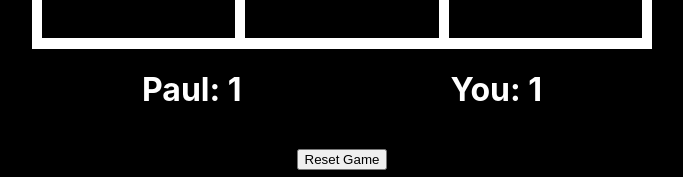
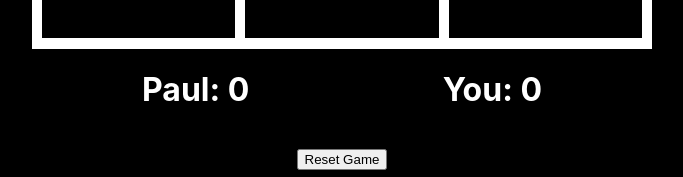
Before and after one commit to gonzalespaulb/minimax, a React (Create React App) app: page / in a window 1280 px wide. Shown: the part 601-778 px from the top of the page, without its empty margins (298-981 px from the left). Built offline with nearby package versions, Linux system fonts and the light colour scheme.

Commit message:
keeps score

```diff
--- a/src/BoardHolder/BoardHolder.tsx
+++ b/src/BoardHolder/BoardHolder.tsx
@@ -6,6 +6,8 @@ const BoardHolder = () => {
     const [disableMove, setDisableMove] = useState<boolean>(false);
     const [winCombination, setWinCombination] = useState<number[]>([]);
     const [resetGame, setResetGame] = useState<boolean>(false);
+    const [botScore, setBotScore] = useState<number>(0);
+    const [userScore, setUserScore] = useState<number>(0);
 
     const resetBoard = () => {
       setDisableMove(false);
@@ -21,14 +23,18 @@ const BoardHolder = () => {
                     winCombination={winCombination}
                     setWinCombination={setWinCombination}
                     resetGame={resetGame}
+                    userScore={userScore}
+                    botScore={botScore}
+                    setBotScore={setBotScore}
+                    setUserScore={setUserScore}
             />
 
             <ScoreBox>
-                <h1>Paul: 1</h1>
-                <h1>You: 1</h1>
+                <h1>Paul: {botScore}</h1>
+                <h1>You: {userScore}</h1>
             </ScoreBox>
 
-            <button>Reset Game</button>
+            <button onClick={resetBoard}>Reset Game</button>
         </MainContainer>
     )
 }
--- a/src/TicTacToe/Board.tsx
+++ b/src/TicTacToe/Board.tsx
@@ -24,7 +24,10 @@ const Board: FC<IBoardProps> = ({
   resetGame,
   setWinCombination,
   setDisableMove,
-
+  setBotScore,
+  setUserScore,
+  botScore,
+  userScore,
 }) => {
   const [boardPositions, setBoardPositions] = useState<IBoardPositions[]>([]);
   const [currentPlayer, setCurrentPlayer] = useState(``);
@@ -60,6 +63,7 @@ const Board: FC<IBoardProps> = ({
           setWinCombination(combo);
           console.log(`${currentOwnedBy} is the winner!!`);
           setDisableMove(true);
+          currentOwnedBy === players.USER ? setUserScore(userScore + 1) : setBotScore(botScore + 1);
           return true;
         }
       }
@@ -69,6 +73,8 @@ const Board: FC<IBoardProps> = ({
     if (checkForTie()) {
       console.log(`its a tie`);
       setDisableMove(true);
+      setUserScore(userScore + 1);
+      setBotScore(botScore + 1);
       return true;
     }
 
--- a/src/TicTacToe/models.ts
+++ b/src/TicTacToe/models.ts
@@ -9,6 +9,10 @@ export interface IBoardProps {
   resetGame:boolean;
   setWinCombination: Function;
   setDisableMove: Function;
+  botScore: number;
+  userScore: number;
+  setBotScore: Function;
+  setUserScore: Function;
 }
 
 export interface BoardCellProps {
```
